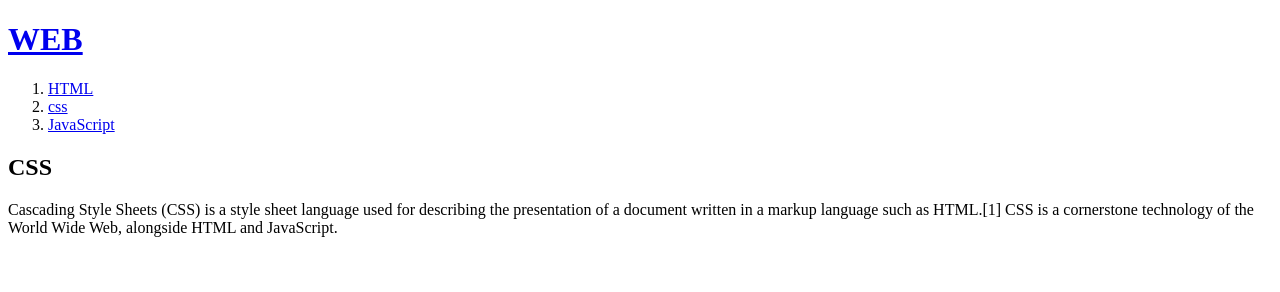
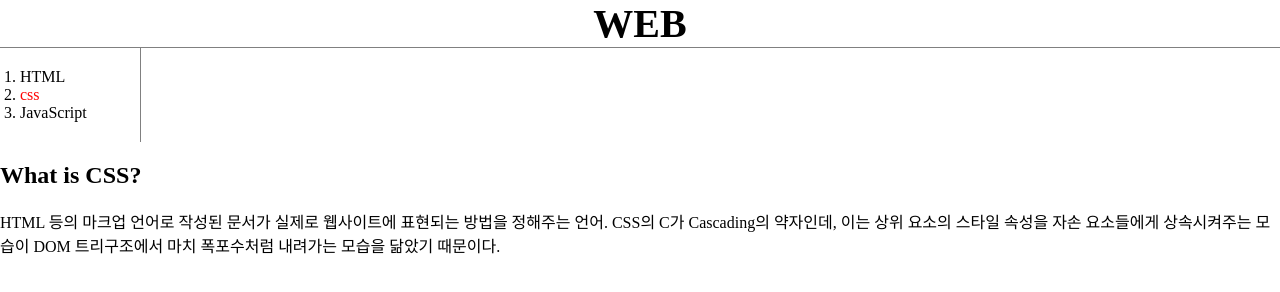
Before and after one commit to walkair/WEB1, a plain HTML site: page WEB/2.html in a window 1280 px wide. Drawn offline with Linux system fonts and the light colour scheme.

Commit message:
Add files via upload

```diff
--- a/WEB/2.html
+++ b/WEB/2.html
@@ -3,15 +3,26 @@
 <head>
   <title>WEB - CSS</title>
   <meta charset="utf-8">
+
+<style>
+
+a {color:black;text-decoration: none;}
+h1 {font-size:40px;text-align: center; border-bottom:1px solid gray; margin:0;}
+ol {border-right: 1px solid gray; width: 100px; margin:0;padding: 20px;}
+body {margin: 0;}
+</style>
+
 </head>
 <body>
   <h1><a href="index.html">WEB</h1>
     <ol>
       <li><a href="1.html"> HTML </a></Li>
-      <li><a href="2.html"> css </a></li>
+      <li><a href="2.html"style=color:red; > css </a></li>
       <li><a href="3.html"> JavaScript </a></li>
     </ol>
-<h2> CSS </h2>
-<p>Cascading Style Sheets (CSS) is a style sheet language used for describing the presentation of a document written in a markup language such as HTML.[1] CSS is a cornerstone technology of the World Wide Web, alongside HTML and JavaScript.</p>
+<h2> What is CSS? </h2>
+<p>HTML 등의 마크업 언어로 작성된 문서가 실제로 웹사이트에 표현되는 방법을 정해주는 언어.
+
+CSS의 C가 Cascading의 약자인데, 이는 상위 요소의 스타일 속성을 자손 요소들에게 상속시켜주는 모습이 DOM 트리구조에서 마치 폭포수처럼 내려가는 모습을 닮았기 때문이다.</p>
 </body>
 </html>
```
Also changed, not shown: WEB/1.html (+10 -3 lines), WEB/3.html (+10 -3 lines), WEB/index.html (+9 -5 lines).
